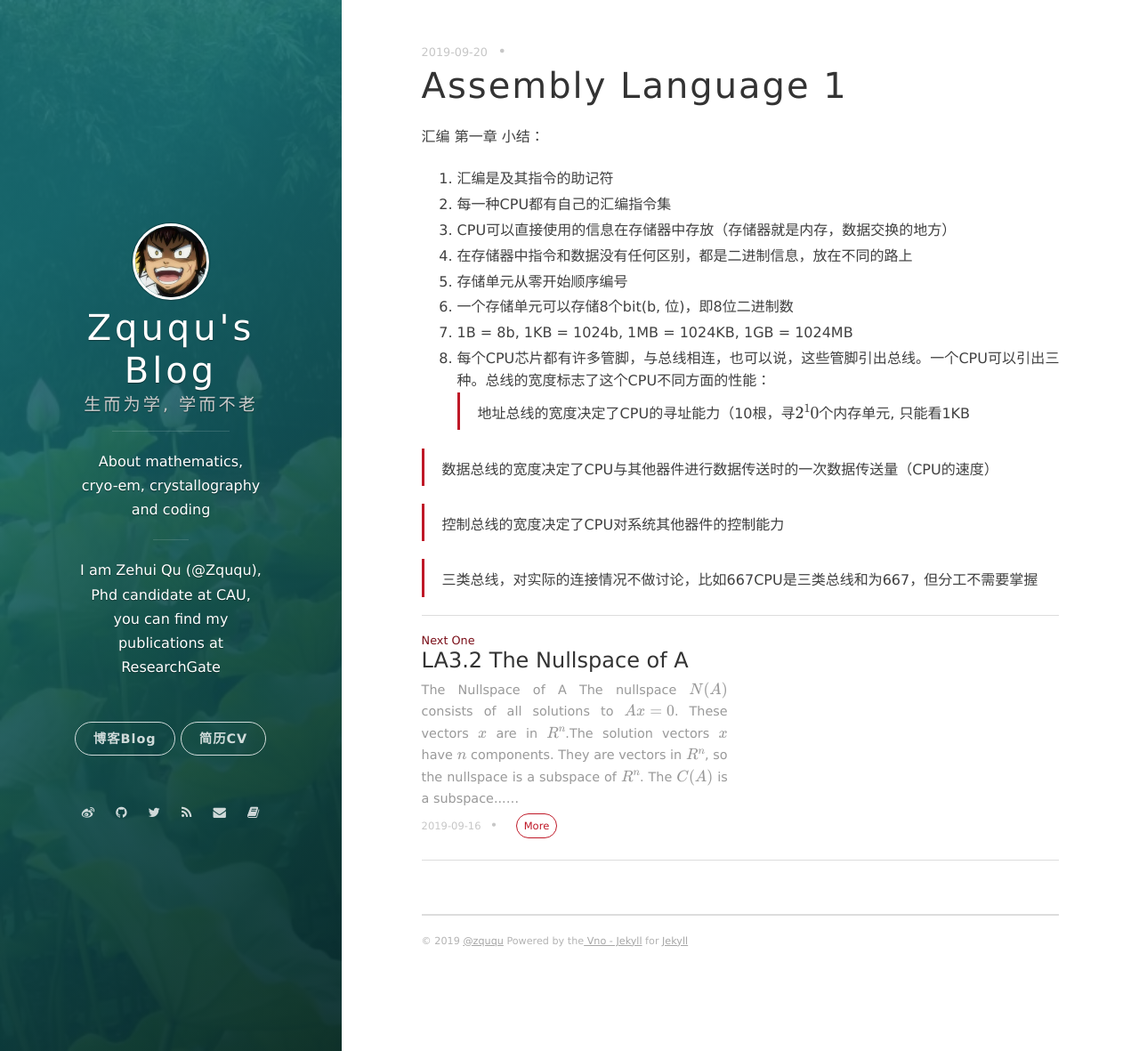
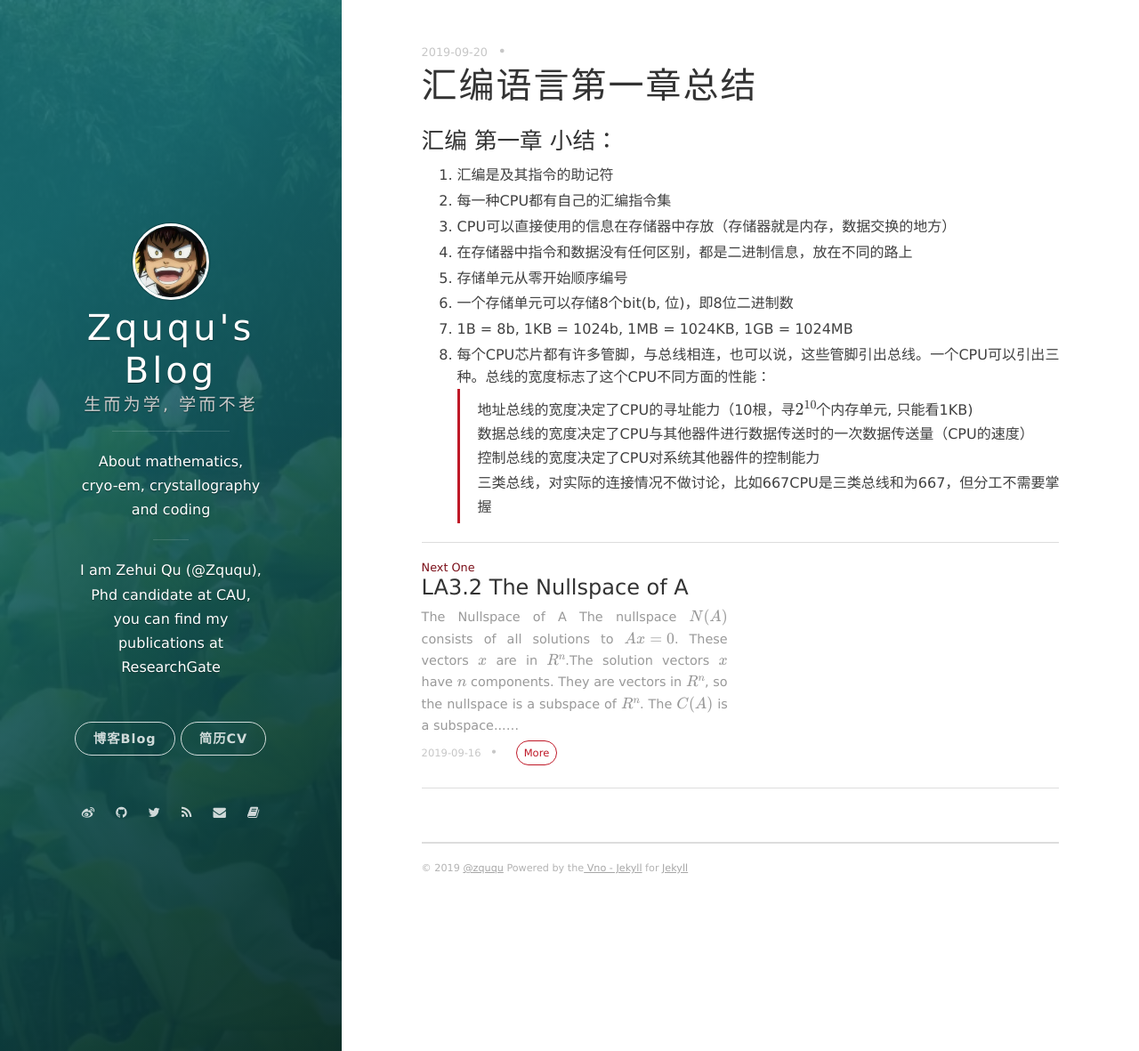
Before and after one commit to onevcat/vno-jekyll, a Jekyll site: the page built from _posts/2019-09-20-assembly-laguage-1.markdown, in a window 1280 px wide and 1181 px high. Shown: the whole window at 89% size. Built offline with Jekyll 4.4.1, drawn with Linux system fonts in a browser that asks for light colours; nearby versions of some CDN libraries; formulas are drawn with MathJax 3; comment, search, counter and statistics services are not loaded.

Commit message:
fix err fo 0920 post

```diff
--- a/_posts/2019-09-20-assembly-laguage-1.markdown
+++ b/_posts/2019-09-20-assembly-laguage-1.markdown
@@ -1,9 +1,9 @@
 ---
 layout: post
-title: Assembly Language 1
+title: 汇编语言第一章总结
 date: 2019-09-20 09:22:24.000000000 +09:00
 ---
-汇编 第一章 小结：
+### 汇编 第一章 小结：
 
 1. 汇编是及其指令的助记符
 2. 每一种CPU都有自己的汇编指令集
@@ -13,10 +13,7 @@ date: 2019-09-20 09:22:24.000000000 +09:00
 6. 一个存储单元可以存储8个bit(b, 位)，即8位二进制数
 7. 1B = 8b, 1KB = 1024b, 1MB = 1024KB, 1GB = 1024MB
 8. 每个CPU芯片都有许多管脚，与总线相连，也可以说，这些管脚引出总线。一个CPU可以引出三种。总线的宽度标志了这个CPU不同方面的性能：
-> 地址总线的宽度决定了CPU的寻址能力（10根，寻$2^10$个内存单元, 只能看1KB
-
-> 数据总线的宽度决定了CPU与其他器件进行数据传送时的一次数据传送量（CPU的速度）
-
-> 控制总线的宽度决定了CPU对系统其他器件的控制能力
-
+> 地址总线的宽度决定了CPU的寻址能力（10根，寻$2^{10}$个内存单元, 只能看1KB)<br>
+> 数据总线的宽度决定了CPU与其他器件进行数据传送时的一次数据传送量（CPU的速度）<br>
+> 控制总线的宽度决定了CPU对系统其他器件的控制能力<br>
 > 三类总线，对实际的连接情况不做讨论，比如667CPU是三类总线和为667，但分工不需要掌握
```
